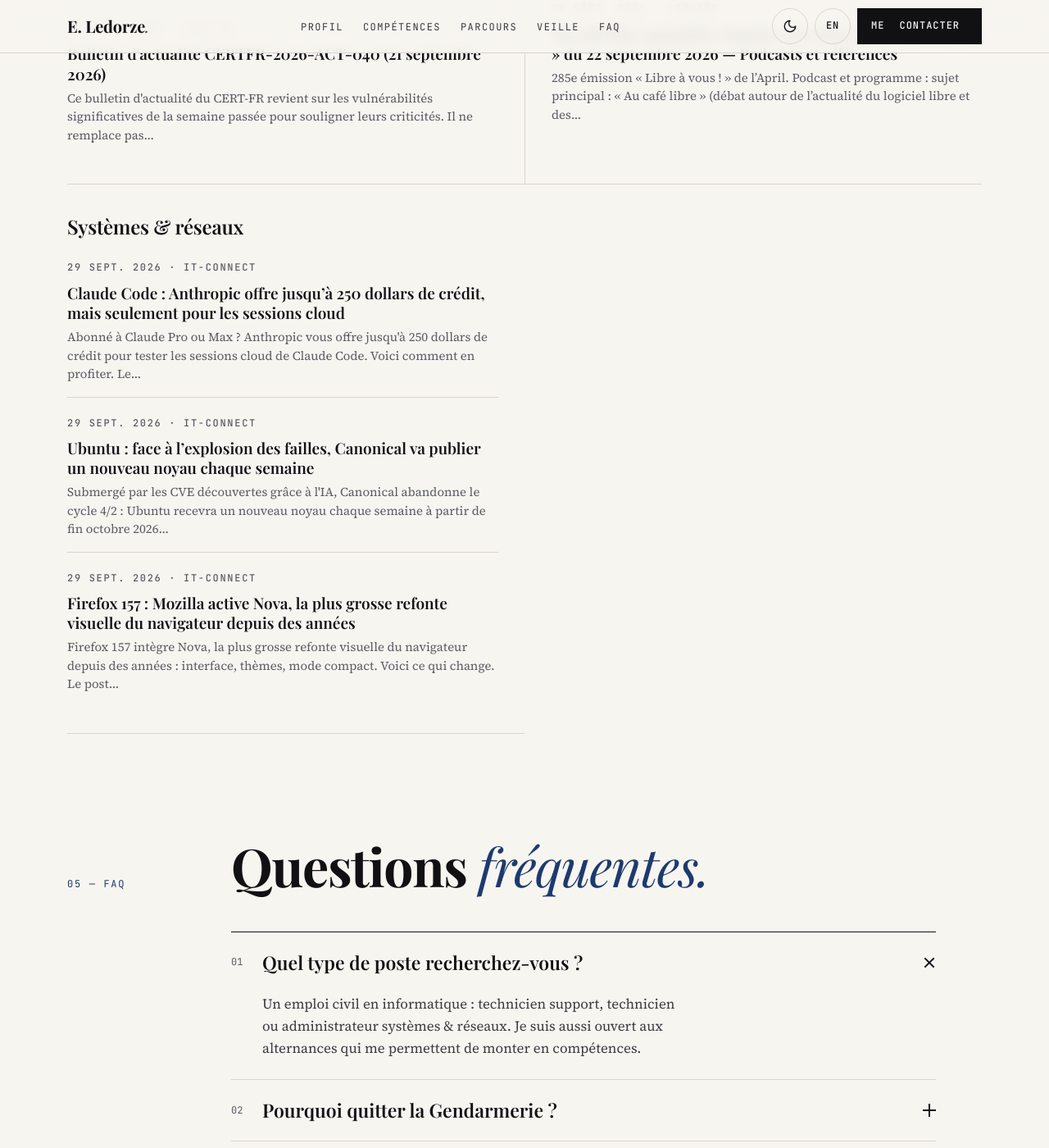
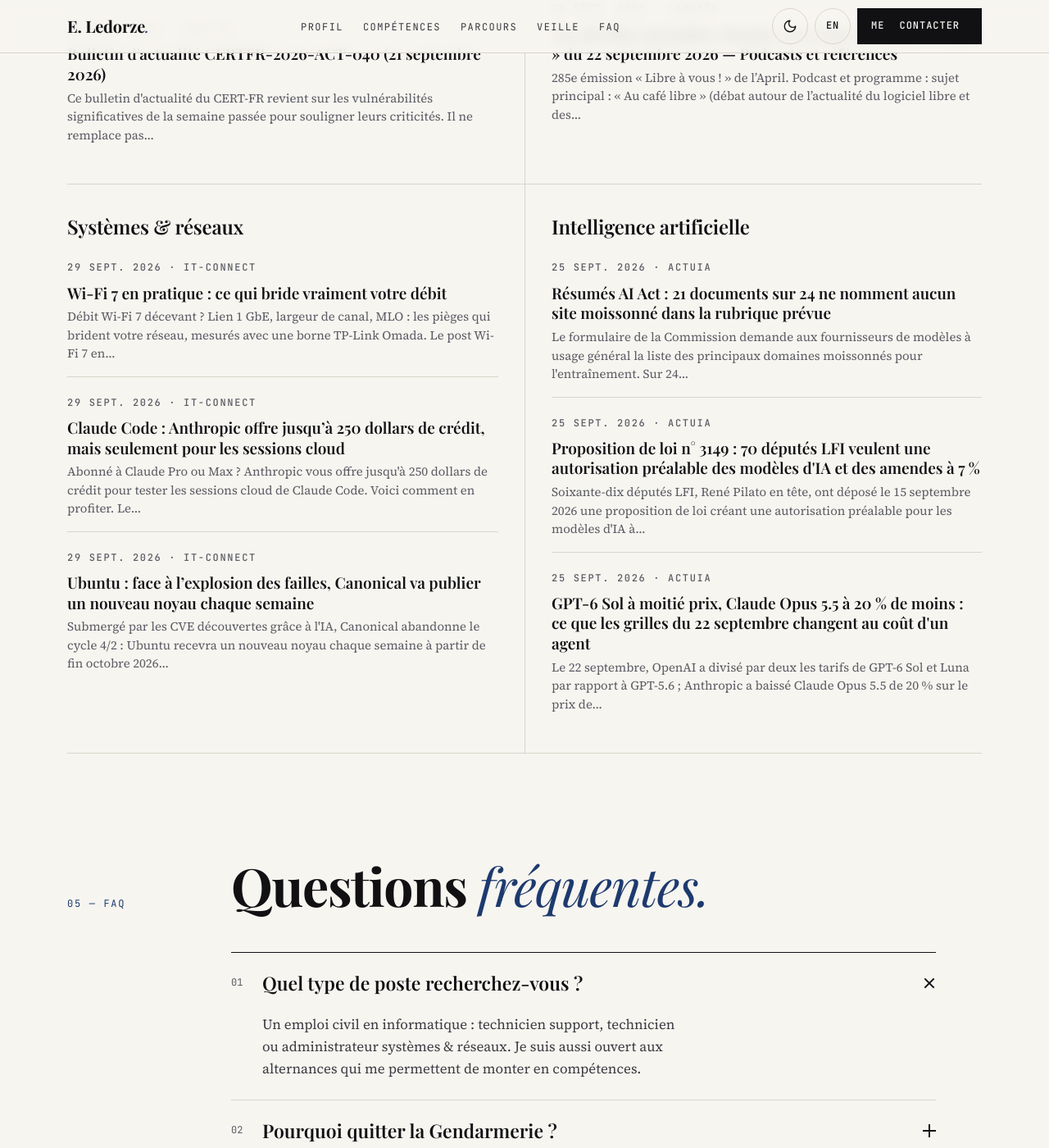
Before and after one commit to TheDringe54-lab/TheDringe54-lab.github.io, a Jekyll site: the page built from index.html, in a window 1280 px wide and 1400 px high, scrolled down 4839 px. Shown: the whole window at 82% size. Built offline with Jekyll 4.4.1, drawn with Linux system fonts in a browser that asks for light colours.

Commit message:
Veille techno : mise à jour automatique

```diff
--- a/_data/veille.json
+++ b/_data/veille.json
@@ -63,6 +63,13 @@
       "titre_en": "Systems & networks",
       "articles": [
         {
+          "titre": "Wi-Fi 7 en pratique : ce qui bride vraiment votre débit",
+          "lien": "https://www.it-connect.fr/wifi-7-pratique-debit-tp-link-omada/",
+          "source": "IT-Connect",
+          "date": "2026-09-29",
+          "resume": "Débit Wi-Fi 7 décevant ? Lien 1 GbE, largeur de canal, MLO : les pièges qui brident votre réseau, mesurés avec une borne TP-Link Omada. Le post Wi-Fi 7 en…"
+        },
+        {
           "titre": "Claude Code : Anthropic offre jusqu’à 250 dollars de crédit, mais seulement pour les sessions cloud",
           "lien": "https://www.it-connect.fr/claude-code-sessions-cloud-credit-offert/",
           "source": "IT-Connect",
@@ -75,13 +82,34 @@
           "source": "IT-Connect",
           "date": "2026-09-29",
           "resume": "Submergé par les CVE découvertes grâce à l'IA, Canonical abandonne le cycle 4/2 : Ubuntu recevra un nouveau noyau chaque semaine à partir de fin octobre 2026…"
+        }
+      ]
+    },
+    {
+      "id": "ia",
+      "titre": "Intelligence artificielle",
+      "titre_en": "Artificial intelligence",
+      "articles": [
+        {
+          "titre": "Résumés AI Act : 21 documents sur 24 ne nomment aucun site moissonné dans la rubrique prévue",
+          "lien": "https://www.actuia.com/actualite/vingt-et-un-resumes-ai-act-sans-liste-des-sites-moissonnes/",
+          "source": "ActuIA",
+          "date": "2026-09-25",
+          "resume": "Le formulaire de la Commission demande aux fournisseurs de modèles à usage général la liste des principaux domaines moissonnés pour l'entraînement. Sur 24…"
         },
         {
-          "titre": "Firefox 157 : Mozilla active Nova, la plus grosse refonte visuelle du navigateur depuis des années",
-          "lien": "https://www.it-connect.fr/firefox-157-nova-refonte-interface/",
-          "source": "IT-Connect",
-          "date": "2026-09-29",
-          "resume": "Firefox 157 intègre Nova, la plus grosse refonte visuelle du navigateur depuis des années : interface, thèmes, mode compact. Voici ce qui change. Le post…"
+          "titre": "Proposition de loi n° 3149 : 70 députés LFI veulent une autorisation préalable des modèles d'IA et des amendes à 7 %",
+          "lien": "https://www.actuia.com/actualite/autorisation-prealable-et-amendes-a-7-la-proposition-de-loi-n-3149-sur-lia/",
+          "source": "ActuIA",
+          "date": "2026-09-25",
+          "resume": "Soixante-dix députés LFI, René Pilato en tête, ont déposé le 15 septembre 2026 une proposition de loi créant une autorisation préalable pour les modèles d'IA à…"
+        },
+        {
+          "titre": "GPT-6 Sol à moitié prix, Claude Opus 5.5 à 20 % de moins : ce que les grilles du 22 septembre changent au coût d'un agent",
+          "lien": "https://www.actuia.com/actualite/gpt-6-sol-claude-opus-55-ce-que-coute-une-session-dagent/",
+          "source": "ActuIA",
+          "date": "2026-09-25",
+          "resume": "Le 22 septembre, OpenAI a divisé par deux les tarifs de GPT-6 Sol et Luna par rapport à GPT-5.6 ; Anthropic a baissé Claude Opus 5.5 de 20 % sur le prix de…"
         }
       ]
     }
```
